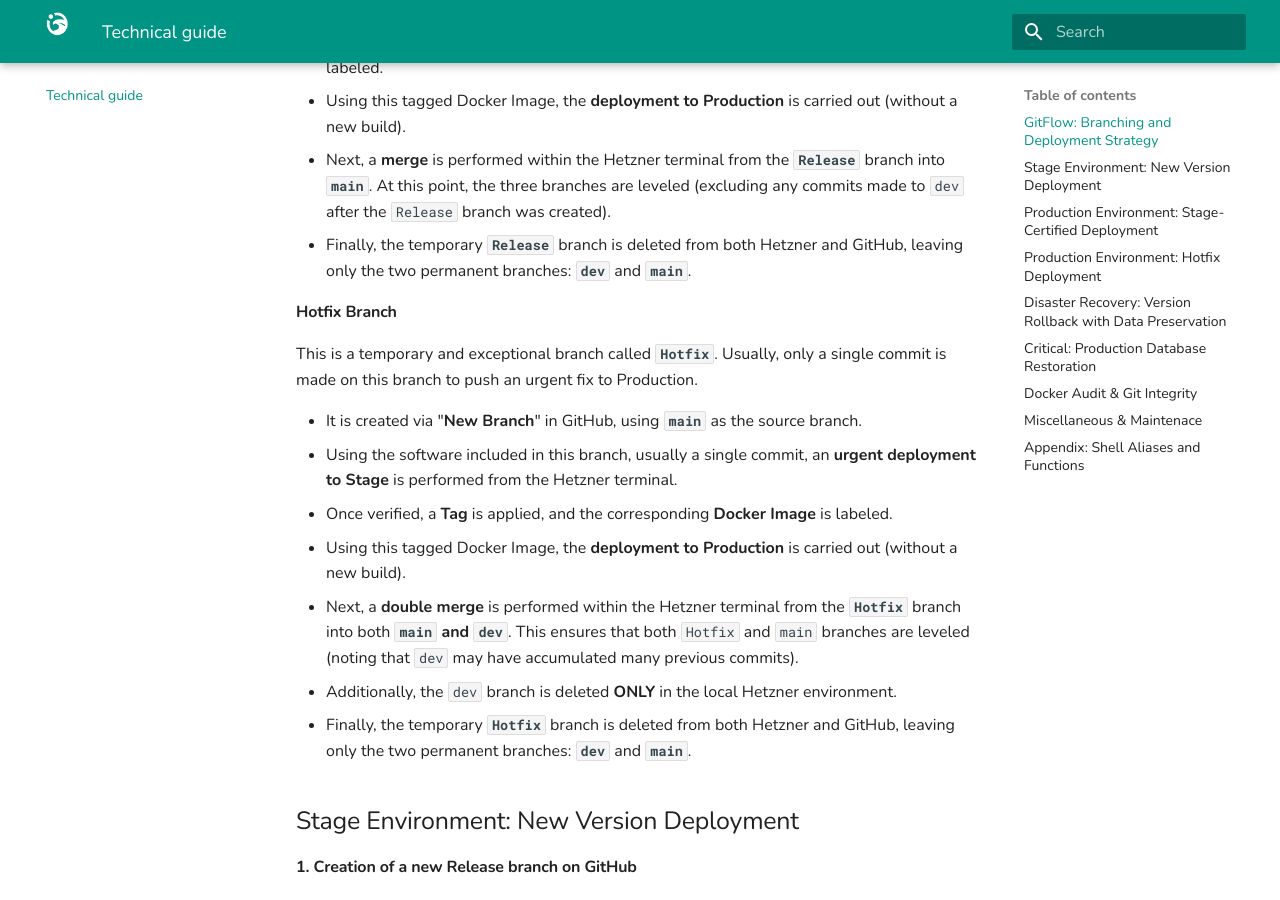
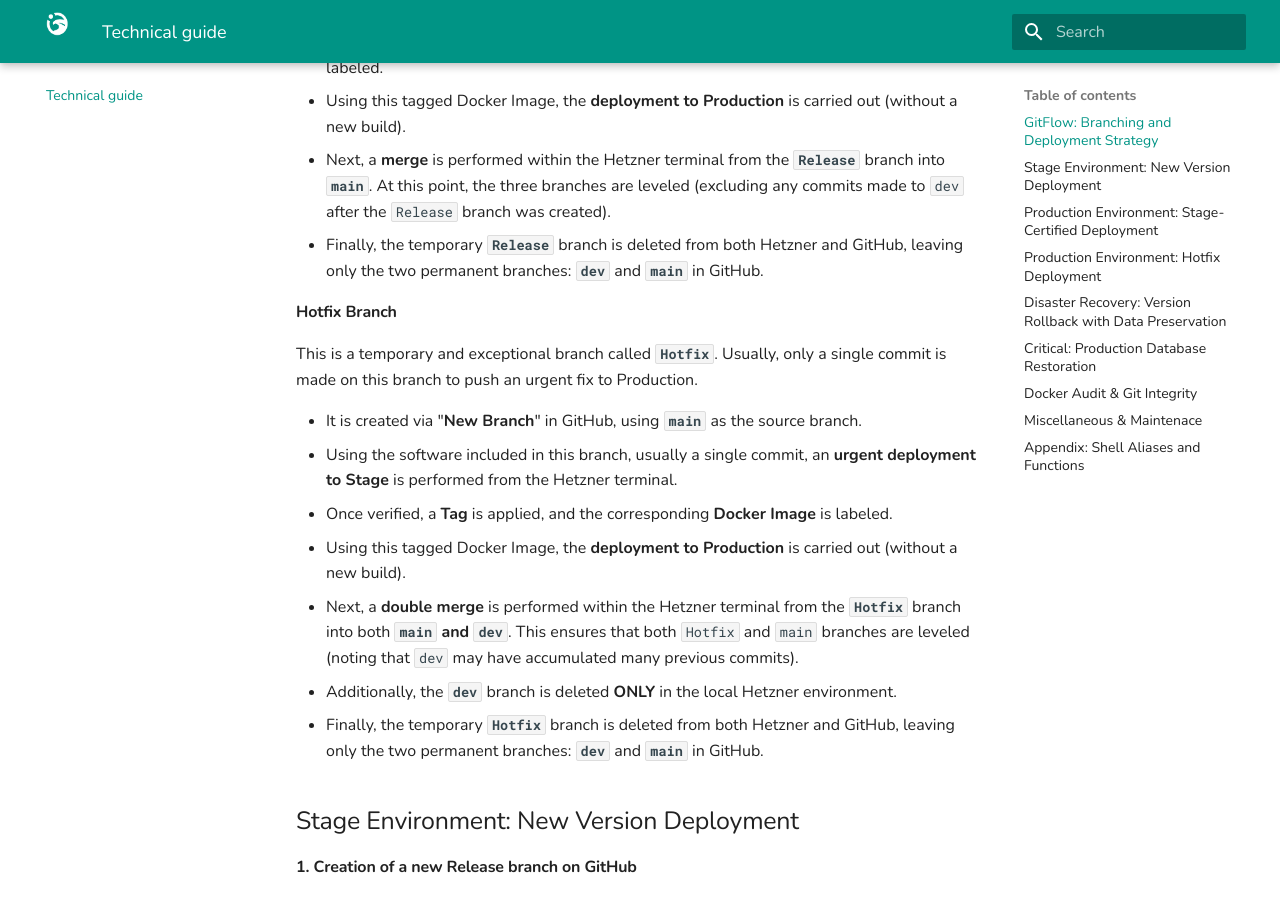
Before and after one commit to pablopenlop/gradewing_guide, an MkDocs documentation site: the page built from docs/other.md, in a window 1280 px wide and 900 px high, scrolled down 1214 px. Built offline with MkDocs 1.6.1 and Material for MkDocs 9.7.7, drawn with Linux system fonts in a browser that asks for light colours.

Commit message:
Update other.md

```diff
--- a/docs/other.md
+++ b/docs/other.md
@@ -18,7 +18,7 @@ This is a temporary branch called **`Release`**. Commits are **never** made dire
 *   Once the software is certified, a **Tag** is applied, and the corresponding **Docker Image** is labeled.
 *   Using this tagged Docker Image, the **deployment to Production** is carried out (without a new build).
 *   Next, a **merge** is performed within the Hetzner terminal from the **`Release`** branch into **`main`**. At this point, the three branches are leveled (excluding any commits made to `dev` after the `Release` branch was created).
-*   Finally, the temporary **`Release`** branch is deleted from both Hetzner and GitHub, leaving only the two permanent branches: **`dev`** and **`main`**.
+*   Finally, the temporary **`Release`** branch is deleted from both Hetzner and GitHub, leaving only the two permanent branches: **`dev`** and **`main`** in GitHub.
 
 #### **Hotfix Branch**
 This is a temporary and exceptional branch called **`Hotfix`**. Usually, only a single commit is made on this branch to push an urgent fix to Production.
@@ -28,8 +28,8 @@ This is a temporary and exceptional branch called **`Hotfix`**. Usually, only a
 *   Once verified, a **Tag** is applied, and the corresponding **Docker Image** is labeled.
 *   Using this tagged Docker Image, the **deployment to Production** is carried out (without a new build).
 *   Next, a **double merge** is performed within the Hetzner terminal from the **`Hotfix`** branch into both **`main` and `dev`**. This ensures that both `Hotfix` and `main` branches are leveled (noting that `dev` may have accumulated many previous commits).
-*   Additionally, the `dev` branch is deleted **ONLY** in the local Hetzner environment.
-*   Finally, the temporary **`Hotfix`** branch is deleted from both Hetzner and GitHub, leaving only the two permanent branches: **`dev`** and **`main`**.
+*   Additionally, the **`dev`** branch is deleted **ONLY** in the local Hetzner environment.
+*   Finally, the temporary **`Hotfix`** branch is deleted from both Hetzner and GitHub, leaving only the two permanent branches: **`dev`** and **`main`** in GitHub.
 
 
 ## Stage Environment: New Version Deployment
```
